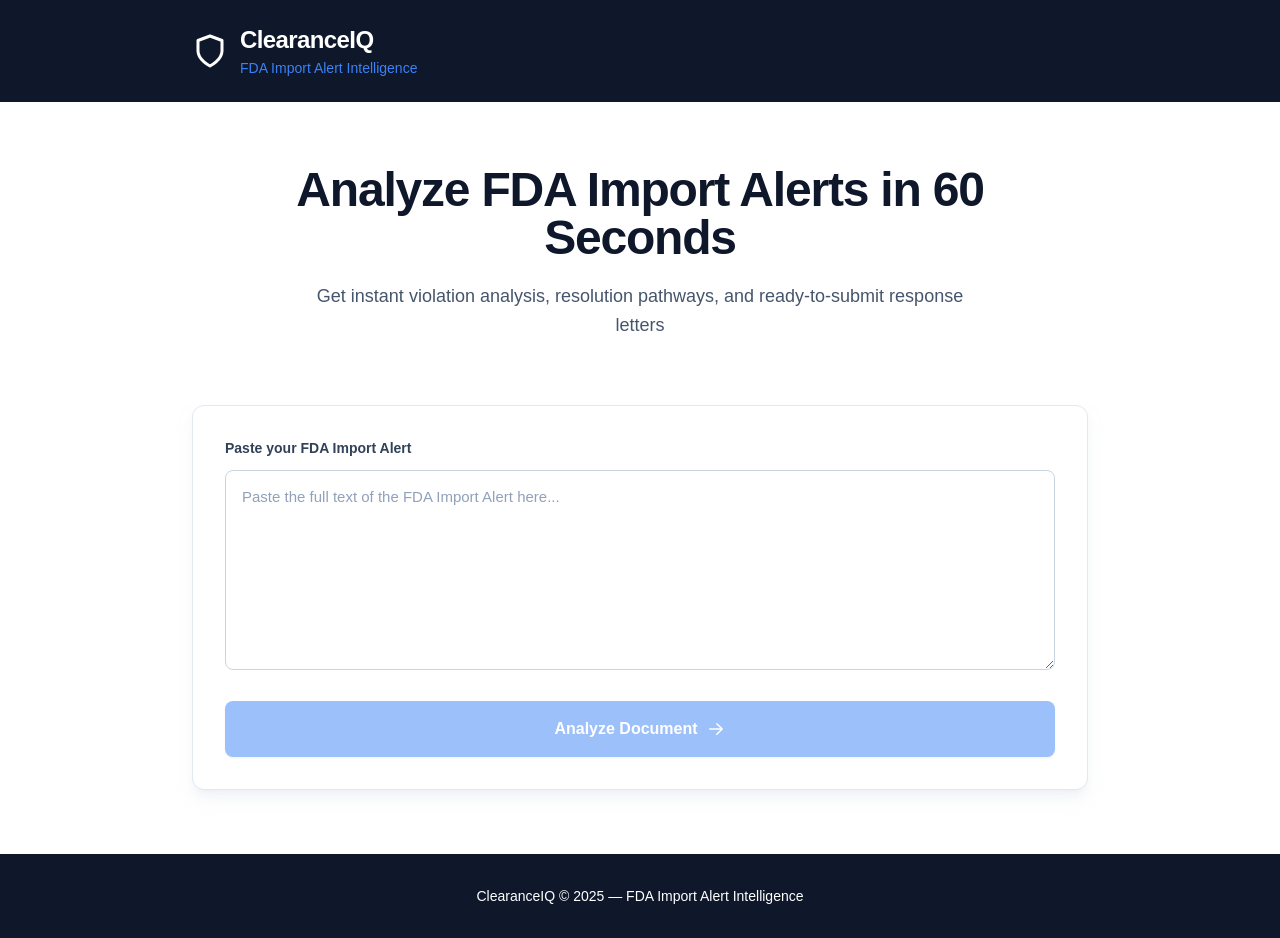
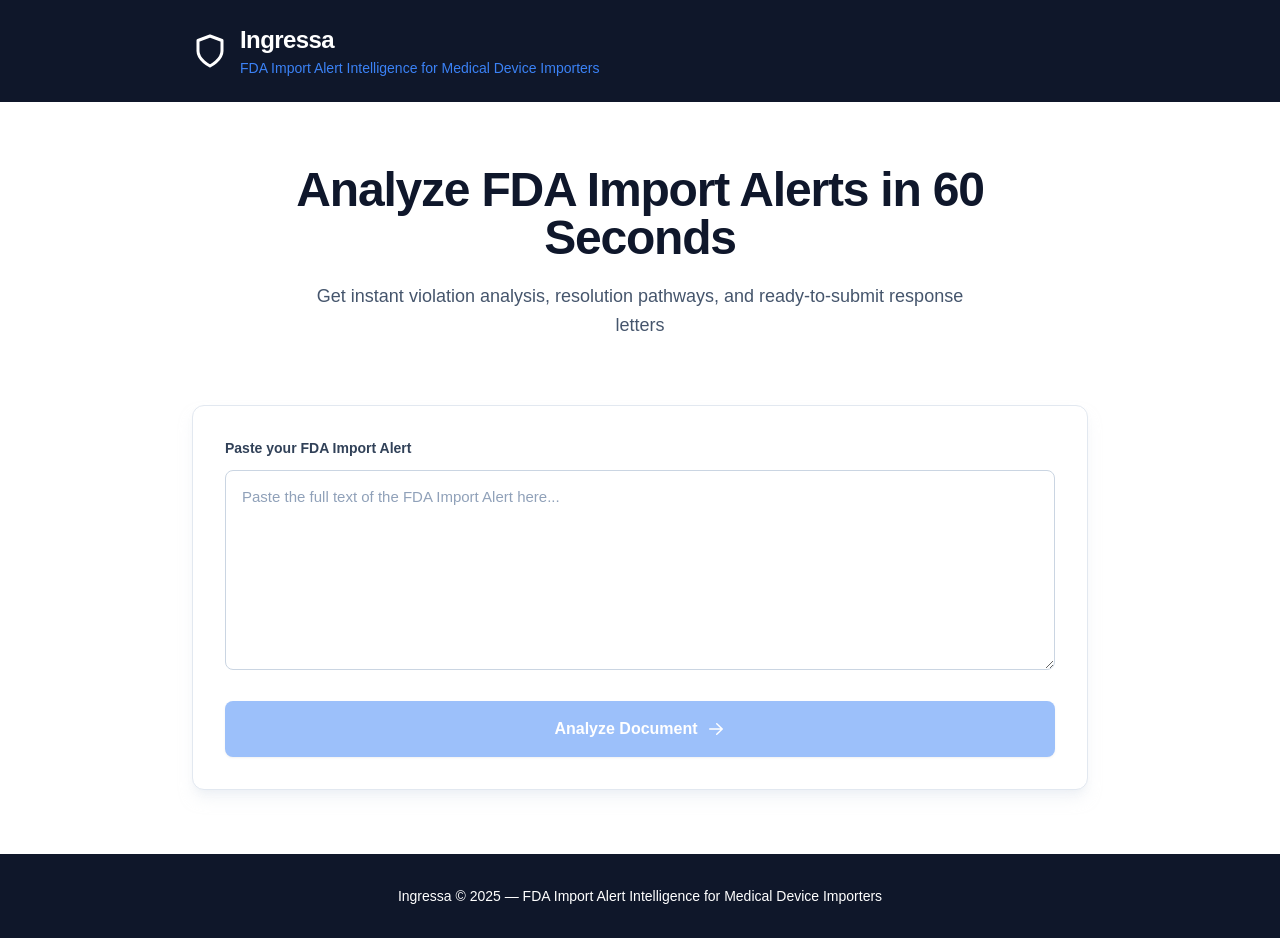
Before and after one commit to copelandb16/meddevice-analyzer, a Next.js app: page / in a window 1280 px wide. Built offline with nearby package versions, Linux system fonts and the light colour scheme.

Commit message:
name chang e
name change

```diff
--- a/app/layout.js
+++ b/app/layout.js
@@ -12,7 +12,7 @@
 });
 
 export const metadata = {
-  title: "ClearanceIQ - FDA Import Alert Analyzer",
+  title: "Ingressa - FDA Import Alert Analyzer",
   description: "Analyze FDA Import Alerts with expert regulatory insights",
 };
 
--- a/app/page.js
+++ b/app/page.js
@@ -92,7 +92,7 @@
     const url = URL.createObjectURL(blob);
     const a = document.createElement("a");
     a.href = url;
-    a.download = `clearanceiq-report-${new Date().toISOString().slice(0, 10)}.md`;
+    a.download = `ingressa-report-${new Date().toISOString().slice(0, 10)}.md`;
     document.body.appendChild(a);
     a.click();
     document.body.removeChild(a);
@@ -163,10 +163,10 @@
           <LogoIcon className="h-9 w-9 text-white flex-shrink-0" />
           <div>
             <h1 className="text-2xl font-bold tracking-tight text-white">
-              ClearanceIQ
+              Ingressa
             </h1>
             <p className="text-[#3b82f6] text-sm font-medium mt-0.5">
-              FDA Import Alert Intelligence
+              FDA Import Alert Intelligence for Medical Device Importers
             </p>
           </div>
         </div>
@@ -262,7 +262,7 @@
       {/* Footer */}
       <footer className="w-full bg-[#0f172a] py-8">
         <p className="text-center text-sm text-white">
-          ClearanceIQ © 2025 — FDA Import Alert Intelligence
+          Ingressa © 2025 — FDA Import Alert Intelligence for Medical Device Importers
         </p>
       </footer>
     </div>
```
